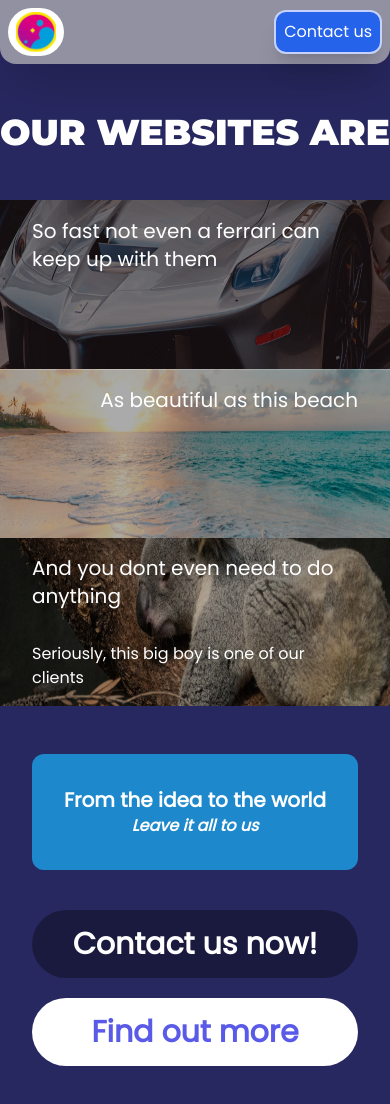
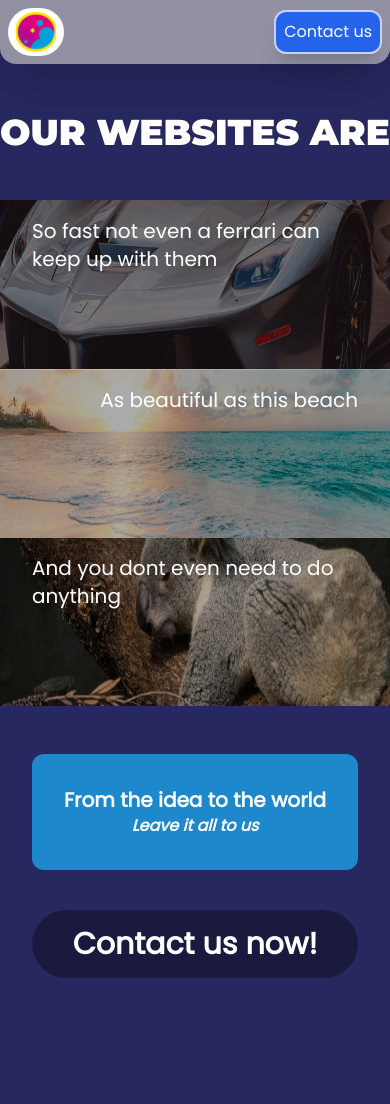
Before and after one commit to dreamlaebm/website, a Next.js app: page / in a window 390 px wide. Shown: the top 1104 px of the page. After the commit the page ends 1058 px from the top, so only its background shows below. Built offline with nearby package versions, Linux system fonts and the light colour scheme.

Commit message:
some slight alterations

```diff
--- a/app/components/contact.tsx
+++ b/app/components/contact.tsx
@@ -29,7 +29,7 @@ const Monst4 = Montserrat({
 
 export default function Contact() {
   return (
-    <div className="w-full">
+    <div id="contact" className="w-full">
       <div className={`${grid_gap_config} ${grid_config} gap-x-5 gap-y-10`}>
         <div className="col-start-1 col-span-12 flex flex-col justify-center items-center bg-[#1D89CC] rounded-xl md:rounded-[50px] py-8">
           <p className={`${text_config} text-white ${Monst} font-bold`}>
@@ -58,11 +58,11 @@ export default function Contact() {
             className="
             bg-black bg-opacity-35 text-white text-3xl text-center py-4
              flex-1 flex items-center justify-center
-             rounded-full font-black"
+             rounded-full font-black hover:scale-110 transition-all duration-700 hover:bg-opacity-70"
           >
             Contact us now!
           </Link>
-          <button className="bg-white text-[#5A5AE8] font-bold text-3xl text-center flex-1 py-4 rounded-full">
+          <button className="bg-white text-[#5A5AE8] font-bold text-3xl text-center flex-1 py-4 rounded-full hidden">
             Find out more
           </button>
         </div>
--- a/app/components/showcase.tsx
+++ b/app/components/showcase.tsx
@@ -66,12 +66,12 @@ function Lazy() {
       />
       <div className={`${grid_config} ${grid_gap_config} h-full relative`}>
         <p
-          className={`col-start-1 col-span-12 text-white ${text_config} absolute top-[10%] ${montserrat_black}`}
+          className={`col-start-1 col-span-12 text-white ${text_config} absolute top-[10%] ${montserrat_black} `}
         >
           And you dont even need to do anything
         </p>
         <p
-          className={`col-start-1 col-span-12 text-white ${small_text_config} absolute bottom-[10%] ${montserrat_black} place-self-end`}
+          className={`col-start-1 col-span-12 text-white ${small_text_config} absolute bottom-[10%] ${montserrat_black} place-self-end hidden md:flex`}
         >
           Seriously, this big boy is one of our clients
         </p>
```
